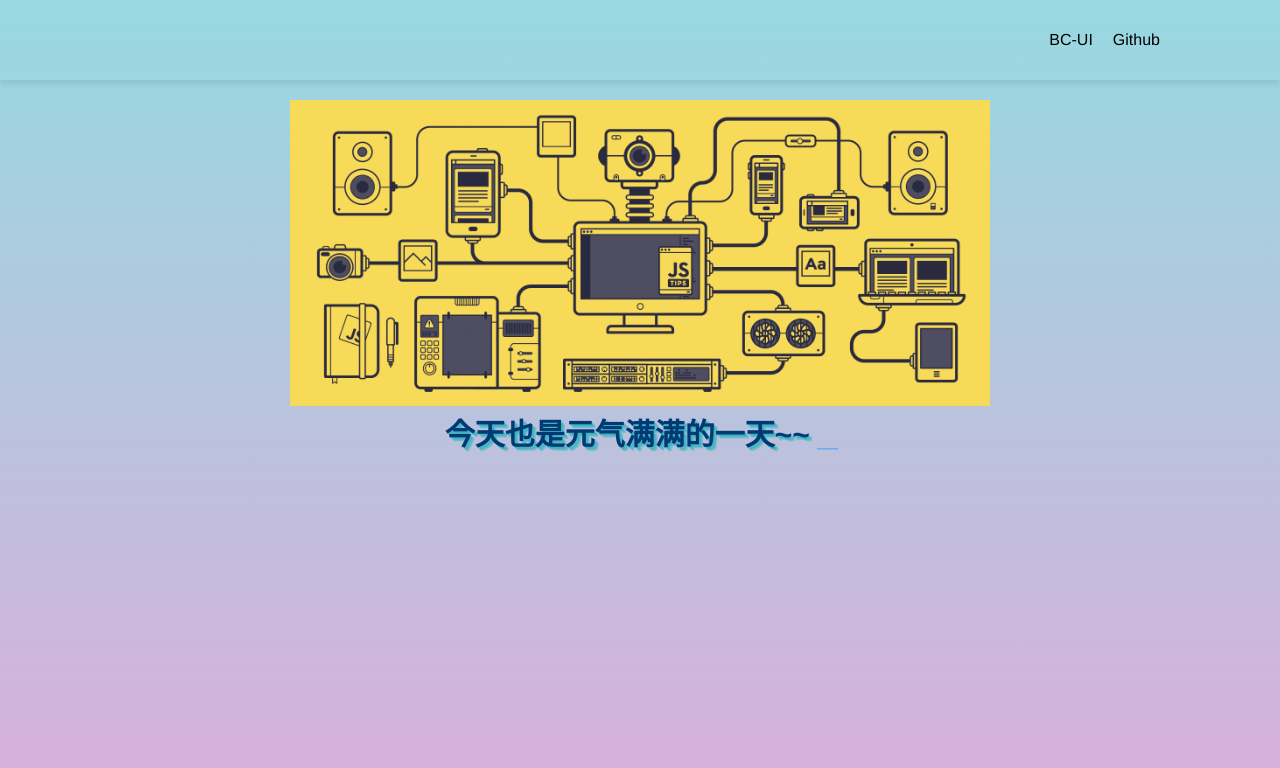
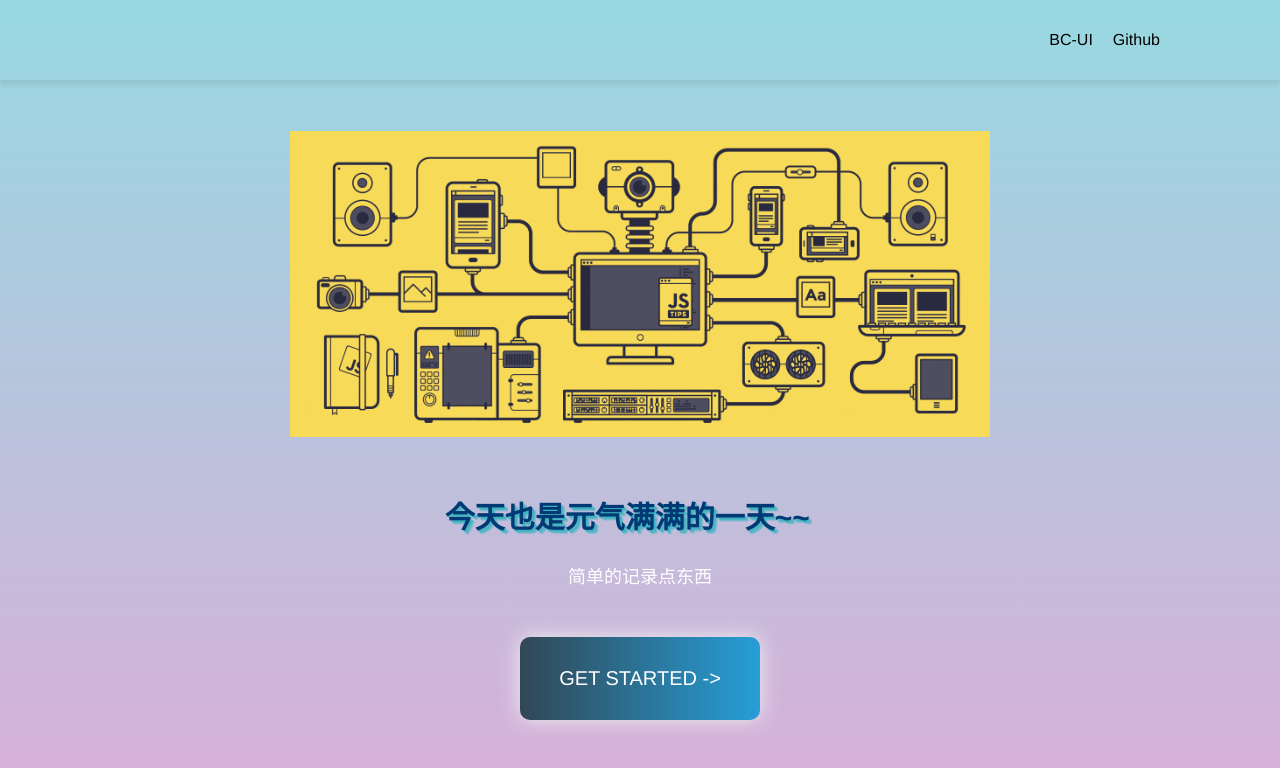
Before and after one commit to bc-baicha/bc-blog, a Vue app: page /#/ in a window 1280 px wide. Shown: the top 768 px of the page. Built offline with nearby package versions, Linux system fonts and the light colour scheme.

Commit message:
feat:添加基础样式

```diff
--- a/src/view/Home.vue
+++ b/src/view/Home.vue
@@ -4,6 +4,8 @@
     <main>
       <img class="bc-home-img" src="../assets/home.gif" alt="" />
       <Playtext text="今天也是元气满满的一天~~" :width="370" />
+      <div class="text"><a>简单的记录点东西</a></div>
+      <div class="btn-grad">Get Started -></div>
     </main>
   </div>
 </template>
@@ -17,14 +19,87 @@ export default {
 <style lang="less" scoped>
 .bc-wrap {
   width: 100%;
-  height: 100vh;
+  min-height: 100vh;
+  height: 100%;
   background-color: #d9afd9;
   background-image: linear-gradient(0deg, #d9afd9 0%, #97d9e1 100%);
   main {
-    margin-top: 20px;
+    margin-top: 4%;
     text-align: center;
     .bc-home-img {
       width: 700px;
+      margin-bottom: 4%;
+    }
+    .text {
+      width: 150px;
+      // background: rgba(217, 175, 217, 0.3);
+      color: white;
+      font-size: 18px;
+      margin: 0 auto;
+      margin-top: 20px;
+      padding: 0.3em 1em 0.5em;
+      border-radius: 3px;
+      // box-shadow: inset 0 0 0.5em #fff;
+      animation: shake-baidu 2s ease 0s infinite;
+      animation-play-state: paused;
+      cursor: default;
+    }
+    .text:hover {
+      animation-play-state: running;
+    }
+    @keyframes shake-baidu {
+      from {
+        transform: rotate(0deg);
+      }
+      4% {
+        transform: rotate(5deg);
+      }
+      12.5% {
+        transform: rotate(-5deg);
+      }
+      21% {
+        transform: rotate(5deg);
+      }
+      29% {
+        transform: rotate(-5deg);
+      }
+      37.5% {
+        transform: rotate(5deg);
+      }
+      46% {
+        transform: rotate(-5deg);
+      }
+      50%,
+      to {
+        transform: rotate(0deg);
+      }
+    }
+    .btn-grad {
+      width: 180px;
+      margin: 0 auto;
+      margin-top: 40px;
+      font-size: 20px;
+      background-image: linear-gradient(
+        to right,
+        #314755 0%,
+        #26a0da 51%,
+        #314755 100%
+      );
+      padding: 30px 30px;
+      text-align: center;
+      text-transform: uppercase;
+      transition: 0.5s;
+      background-size: 200% auto;
+      color: white;
+      box-shadow: 0 0 20px #eee;
+      border-radius: 10px;
+      display: block;
+    }
+
+    .btn-grad:hover {
+      background-position: right center; /* change the direction of the change here */
+      color: #fff;
+      text-decoration: none;
     }
   }
 }
```
